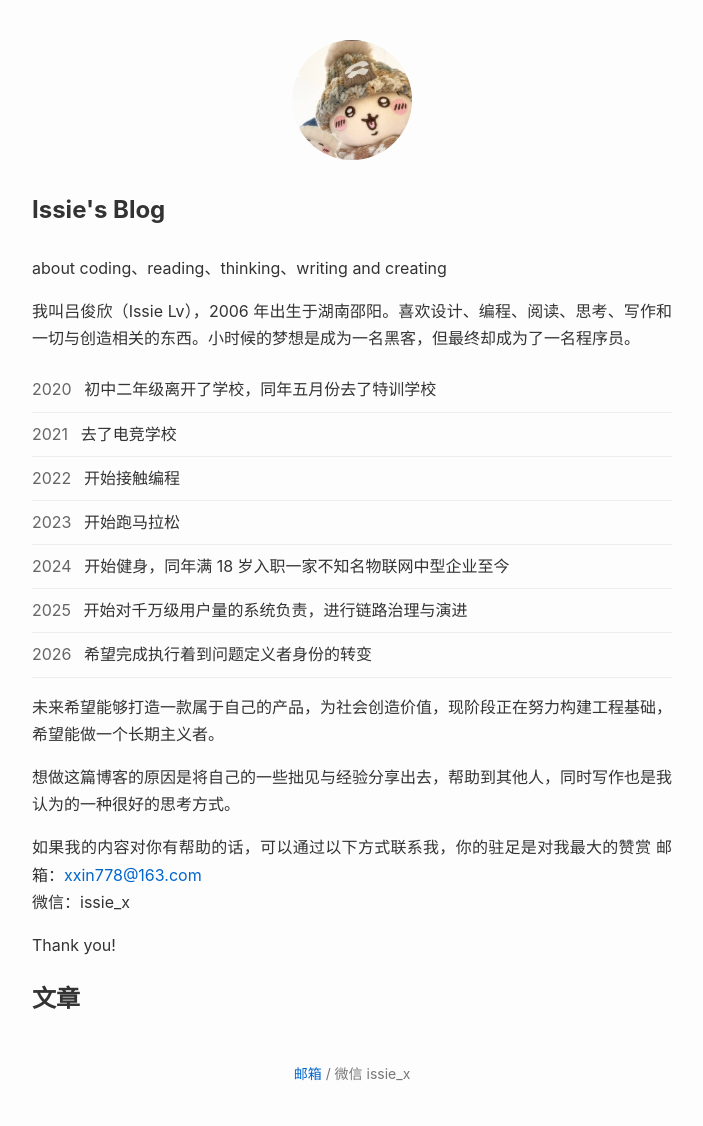
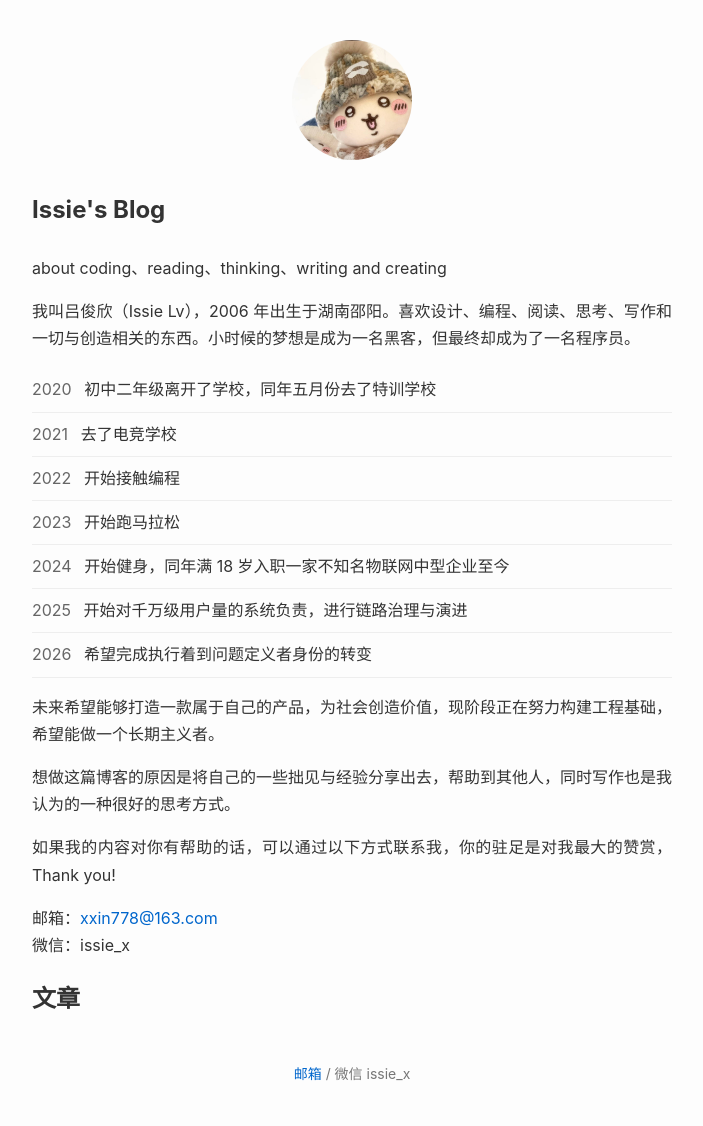
Before and after one commit to issie-art/issie-art.github.io, a Jekyll site: the page built from index.html, in a window 1280 px wide. Shown: the whole page, without its empty margins (288-991 px from the left). Built offline with Jekyll 4.4.1, drawn with Linux system fonts in a browser that asks for light colours.

Commit message:
优化个人简介说明

```diff
--- a/_layouts/home.html
+++ b/_layouts/home.html
@@ -55,12 +55,11 @@
         想做这篇博客的原因是将自己的一些拙见与经验分享出去，帮助到其他人，同时写作也是我认为的一种很好的思考方式。
     </p>
     <p>
-        如果我的内容对你有帮助的话，可以通过以下方式联系我，你的驻足是对我最大的赞赏
+        如果我的内容对你有帮助的话，可以通过以下方式联系我，你的驻足是对我最大的赞赏，Thank you!
+    </p>
+    <p>
         邮箱：<a href="mailto:xxin778@163.com">xxin778@163.com</a><br>
         微信：issie_x
-    </p>
-    <p>
-        Thank you!
     </p>
 </div>
 
```
